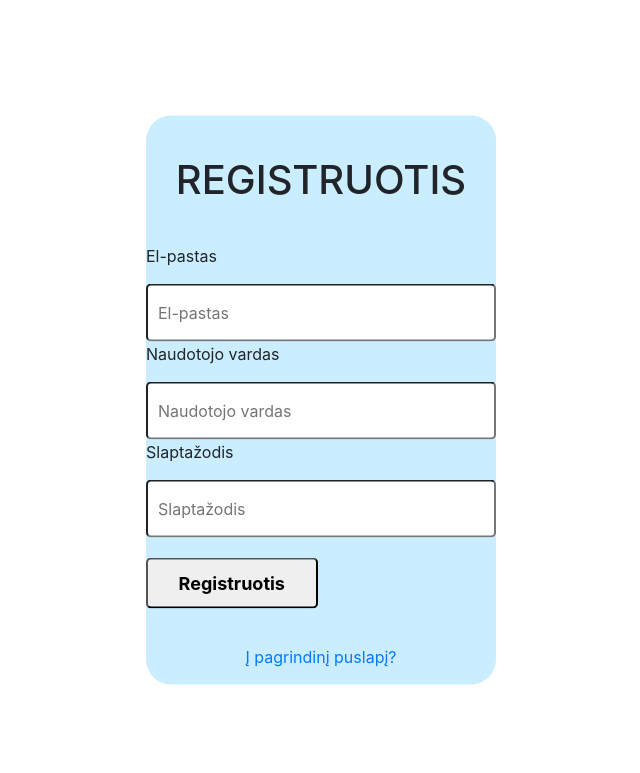
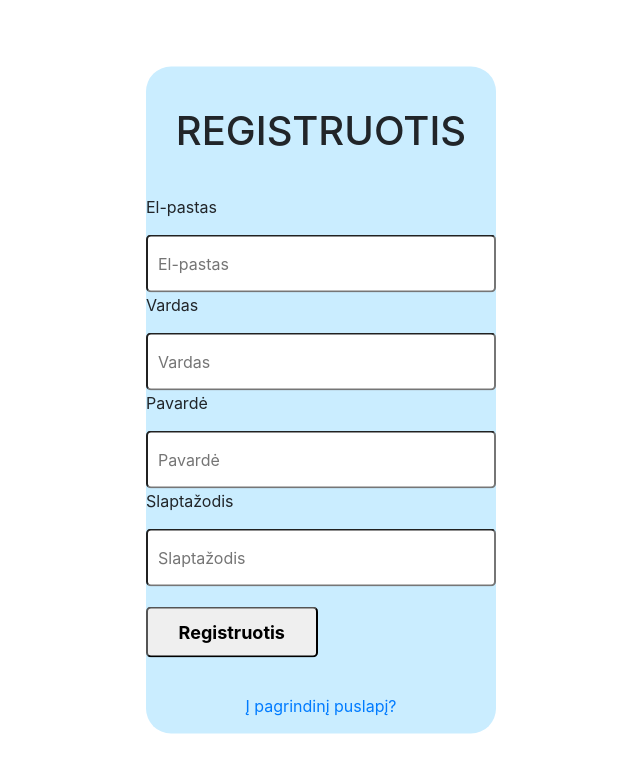
Before and after one commit to Randwarf/ISP_Aukcionai, a PHP site: page /signin.php in a window 1280 px wide. Shown: the top 773 px of the page, without its empty margins (319-959 px from the left). Run offline with PHP 8.4, Linux system fonts and the light colour scheme.

Commit message:
Registracija

```diff
--- a/signin.php
+++ b/signin.php
@@ -68,17 +68,33 @@
 </style>
 </head>
 
+<?php
+
+if (isset($_POST['user'])) {
+	include("config.php");
+	$db = mysqli_connect(config::DB_SERVER, config::DB_USERNAME, config::DB_PASSWORD, config::DB_NAME);
+	$query = "INSERT INTO vartotojas (vardas, pavarde, email, slaptazodis, likutis, blokuotas)
+			  VALUES('" . $_POST['name'] . "','" . $_POST['surname'] . "','" . $_POST['user'] . "','" . $_POST['password'] . "','0.0','0')";
+	if(mysqli_query($db, $query)){
+		header("Location: PagrindinisPuslapis.php");
+	}
+}
+
+?>
+
 <body>
 	<div class ="login-form">
 
 		<h1>Registruotis</h1>
-		<form action="login.php" method="post">
+		<form method="post">
 			<p>El-pastas</p>
-			<input type="text" name="user" placeholder="El-pastas">
-			<p>Naudotojo vardas</p>
-			<input type="text" name="username" placeholder="Naudotojo vardas">
+			<input type="text" name="user" placeholder="El-pastas", required="required">
+			<p>Vardas</p>
+			<input type="text" name="name" placeholder="Vardas", required="required">
+			<p>Pavardė</p>
+			<input type="text" name="surname" placeholder="Pavardė", required="required">
 			<p>Slaptažodis</p>
-			<input type="password" name="password" placeholder="Slaptažodis">
+			<input type="password" name="password" placeholder="Slaptažodis", required="required">
 
 
 			<p>
```
